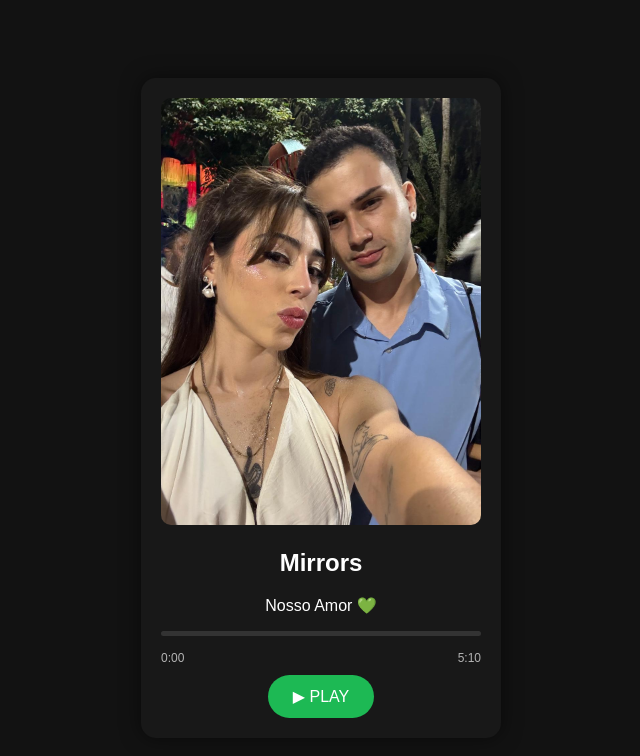
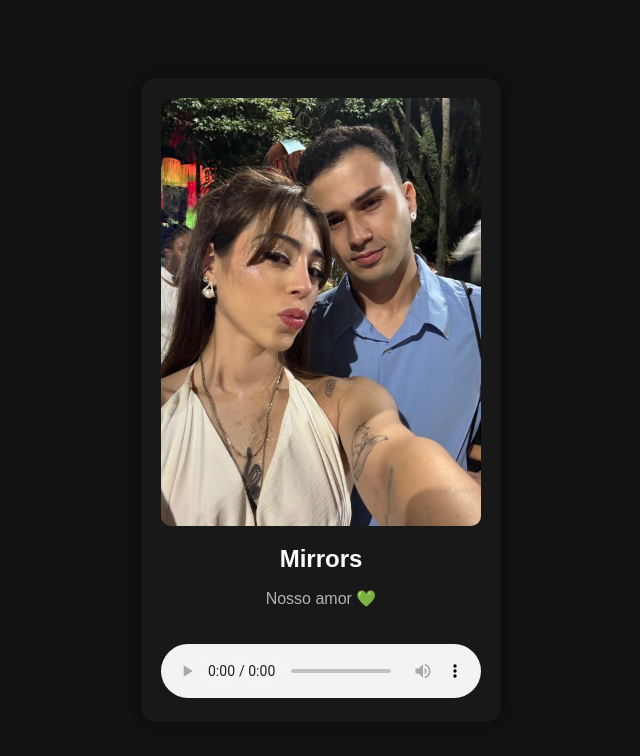
Before and after one commit to Aguiarthu/Aguiarthu.github.io, a plain HTML site: page index.html in a window 1280 px wide. Shown: the whole page, without its empty margins (319-959 px from the left). Drawn offline with Linux system fonts and the light colour scheme.

Commit message:
Update index.html

```diff
--- a/index.html
+++ b/index.html
@@ -1,7 +1,7 @@
 <!DOCTYPE html>
 <html>
 <head>
-<meta charset="UTF-8">
+<meta charset="UTF-8" />
 <title>Mirrors 💚</title>
 <style>
   body {
@@ -12,8 +12,8 @@ body {
     justify-content: center;
     align-items: center;
     height: 100vh;
+    margin: 0;
   }
-
   .card {
     background: #181818;
     padding: 20px;
@@ -22,99 +22,36 @@ body {
     text-align: center;
     box-shadow: 0 0 20px rgba(0,0,0,0.5);
   }
-
   img {
     width: 100%;
     border-radius: 10px;
   }
-
-.progress-container {
-  width: 100%;
-  height: 5px;
-  background: #333;
-  border-radius: 5px;
-  margin: 15px 0;
-  cursor: pointer;
+  h2 {
+    margin: 15px 0 5px;
   }
-
-.progress {
-  height: 5px;
-  background: #1DB954;
-  width: 0%;
-  border-radius: 5px;
-}
-
-.time {
-  display: flex;
-  justify-content: space-between;
-  font-size: 12px;
+  p {
     color: #b3b3b3;
   }
-
-button {
-  background: #1DB954;
-  border: none;
-  padding: 12px 25px;
-  border-radius: 30px;
-  color: white;
-  font-size: 16px;
-  cursor: pointer;
-  margin-top: 10px;
+  audio {
+    margin-top: 20px;
+    width: 100%;
+    outline: none;
   }
 </style>
 </head>
-
 <body>
 
 <div class="card">
-  <img src="foto.jpg" alt="Nossa foto">
+  <img src="foto.jpg" alt="Nossa foto" />
   <h2>Mirrors</h2>
-  <p>Nosso Amor 💚</p>
+  <p>Nosso amor 💚</p>
 
-  <div class="progress-container" onclick="setProgress(event)">
-    <div class="progress" id="progress"></div>
+  <!-- Player de áudio simples com controles visíveis -->
+  <audio controls>
+    <source src="mirrors.mp3" type="audio/mpeg" />
+    Seu navegador não suporta o elemento de áudio.
+  </audio>
 </div>
-
-  <div class="time">
-    <span id="currentTime">0:00</span>
-    <span>5:10</span>
-  </div>
-
-  <button onclick="togglePlay()">▶ PLAY</button>
-
-  <audio id="audio" src="mirrors.mp3"></audio>
-</div>
-
-<script>
-const audio = document.getElementById("audio");
-const progress = document.getElementById("progress");
-const currentTimeEl = document.getElementById("currentTime");
-
-function togglePlay() {
-  if (audio.paused) {
-    audio.play();
-  } else {
-    audio.pause();
-  }
-}
-
-audio.addEventListener("timeupdate", () => {
-  const percent = (audio.currentTime / audio.duration) * 100;
-  progress.style.width = percent + "%";
-
-  let minutes = Math.floor(audio.currentTime / 60);
-  let seconds = Math.floor(audio.currentTime % 60);
-  if (seconds < 10) seconds = "0" + seconds;
-  currentTimeEl.textContent = minutes + ":" + seconds;
-});
-
-function setProgress(e) {
-  const width = e.currentTarget.clientWidth;
-  const clickX = e.offsetX;
-  const duration = audio.duration;
-  audio.currentTime = (clickX / width) * duration;
-}
-</script>
 
 </body>
 </html>
```
Lines whose indentation alone changed are shown as unchanged.
